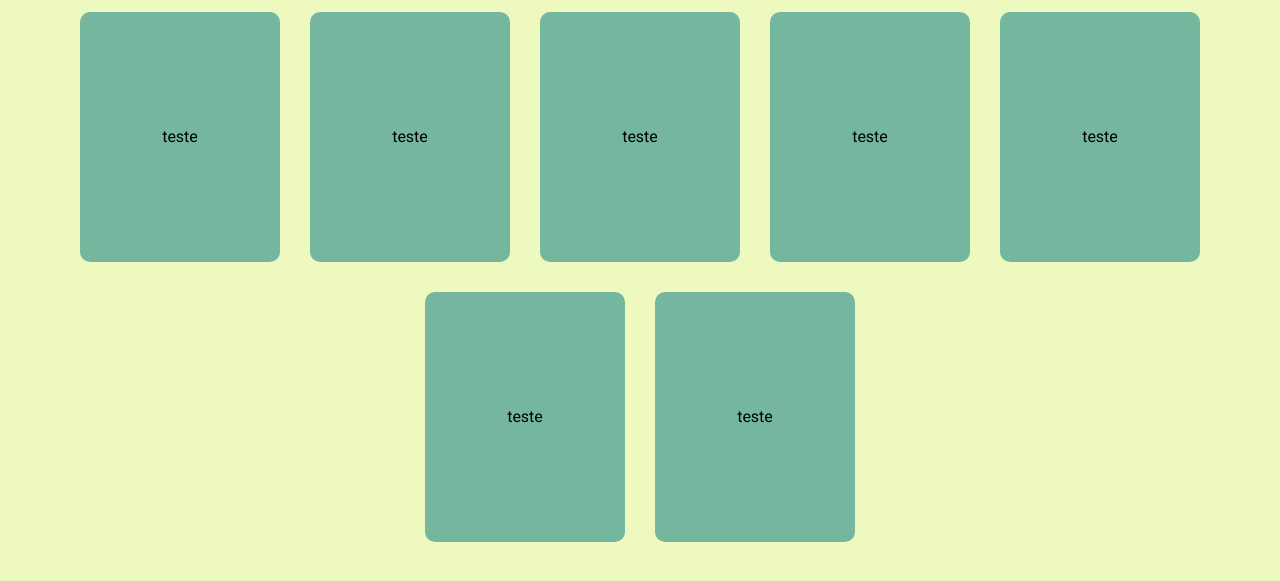
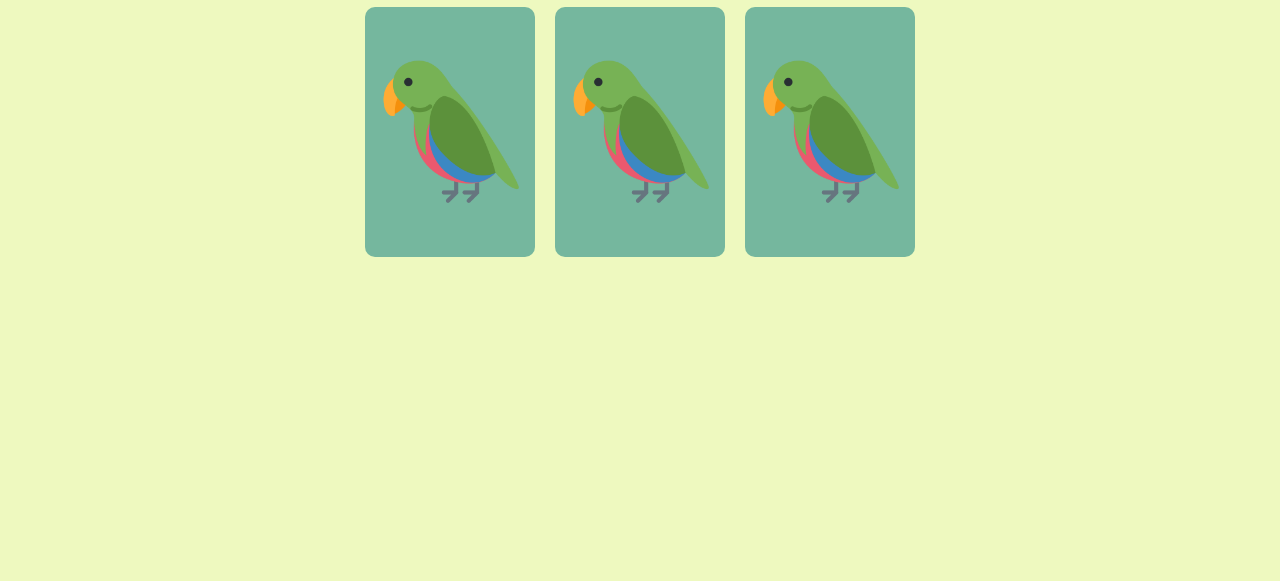
Before and after one commit to Ribeiro1300/Parrots-Card-Game, a plain HTML site: page index.html in a window 1280 px wide. Shown: the part 163-744 px from the top of the page. Drawn offline with Linux system fonts and the light colour scheme.

Commit message:
contador e criador de divs

```diff
--- a/css/style.css
+++ b/css/style.css
@@ -28,12 +28,20 @@ h1
 }
 .carta
 {
-    width: 200px;
+    width: 170px;
     height: 250px;
     position: relative;
     display: flex;
-    margin: 15px;
+    margin: 10px;
 }
+img
+{
+    width:150px ;
+}
+
+
+
+
 
 
 /* --------------animação-------------- */
--- a/index.html
+++ b/index.html
@@ -17,62 +17,6 @@
             <h1>PARROT CARD GAME</h1>
         </div>
         <div class="jogo">
-            <div class="carta">
-                <div class="front-face">
-                    teste
-                </div>
-                <div class="back-face">
-                    parte de trás
-                </div>
-            </div>
-            <div class="carta">
-                <div class="front-face">
-                    teste
-                </div>
-                <div class="back-face">
-                    parte de trás
-                </div>
-            </div>
-            <div class="carta">
-                <div class="front-face">
-                    teste
-                </div>
-                <div class="back-face">
-                    parte de trás
-                </div>
-            </div>
-            <div class="carta">
-                <div class="front-face">
-                    teste
-                </div>
-                <div class="back-face">
-                    parte de trás
-                </div>
-            </div>
-            <div class="carta">
-                <div class="front-face">
-                    teste
-                </div>
-                <div class="back-face">
-                    parte de trás
-                </div>
-            </div>
-            <div class="carta">
-                <div class="front-face">
-                    teste
-                </div>
-                <div class="back-face">
-                    parte de trás
-                </div>
-            </div>
-            <div class="carta">
-                <div class="front-face">
-                    teste
-                </div>
-                <div class="back-face">
-                    parte de trás
-                </div>
-            </div>
 
         </div>
 
--- a/js/index.js
+++ b/js/index.js
@@ -1,5 +1,10 @@
 // Configurações Gerais
+//variáveis globais
+let contador = 0
 
+
+function adicionarClicks()
+{
     const virarCarta = document.querySelectorAll(".carta")
     const size = virarCarta.length
     for(let i = 0; i < size; i++)
@@ -9,11 +14,15 @@ for(let i = 0; i < size; i++)
             let estado = this.querySelectorAll("div")
             estado[0].classList.add("virado")
             estado[1].classList.add("virado")
+            contador++
         })
     }
+}
+
 
 function start()
 {
+    contador = 0
     let qtdCartas = prompt(`Quantas cartas você quer?
 OBS: Apenas números pares entre 4 e 14`)
     let par = qtdCartas % 2
@@ -27,9 +36,28 @@ OBS: Apenas números pares entre 4 e 14`)
         start()
     }
 }
-function iniciarJogo()
+function iniciarJogo(qtd)
 {
+    let i = 0
+    let seletor = document.querySelector(".jogo")
+    let div = ""
+    while(i < qtd)
+    {
+        div += `
+        <div class="carta">
+            <div class="front-face">
+                <img src="img/front.png" alt="" srcset="">
+            </div>
+            <div class="back-face">
+                <img src="img/revertitparrot.gif" alt="" srcset="">
+            </div>
+        </div>
+    `
 
+        i++
+    }
+    seletor.innerHTML = div
+    adicionarClicks()
 
 
 }
@@ -38,7 +66,7 @@ function iniciarJogo()
 
 function fimDoJogo()
 {
-    alert("Você ganhou em X jogadas!")
+    alert(`Você ganhou em ${contador/2} jogadas!`)
     function reiniciar()
     {
         let escolha = prompt(`Você gostaria de jogar novamente?
@@ -46,9 +74,9 @@ function fimDoJogo()
         if (escolha == "sim")
             start()
         else if (escolha == "não")
-            window.close
+            alert("Então, tchau!")
     }
     reiniciar()
 
 }
-iniciarJogo()
+iniciarJogo(3)
```
Lines whose indentation alone changed are shown as unchanged.
